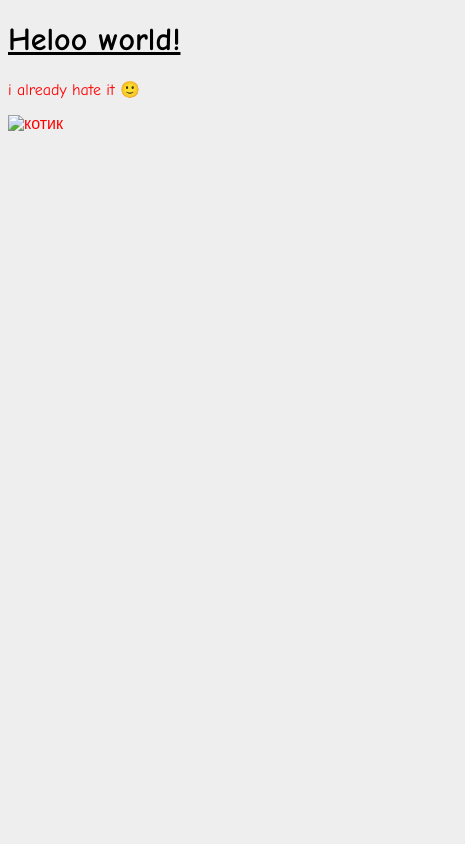
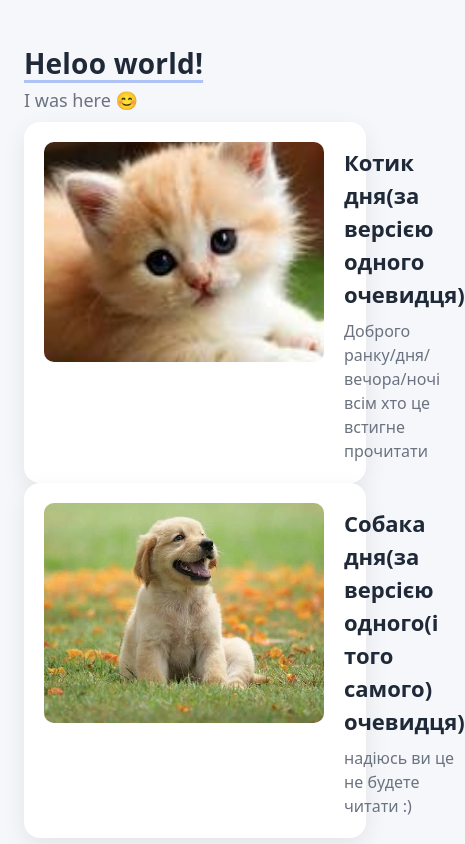
Before and after one commit to Juniour-j/Pm23_02, a website: page app/html/index.html in a window 390 px wide. Shown: the top 844 px of the page, 465 px wide, since content can reach past the window. Drawn offline with nearby package versions, Linux system fonts and the light colour scheme; files that its build step writes are made by us from their sources; files whose address does not match are found by name.

Commit message:
first laboratory work,base of html scss js

```diff
--- a/app/html/index.html
+++ b/app/html/index.html
@@ -1,15 +1,47 @@
-<!DOCTYPE html>
-<html>
+<!doctype html>
+<html lang="uk">
+<!--test comments -->
 <head>
-    <meta charset="UTF-8">
-    <title>I am tired,its first day</title>
-    <link rel="stylesheet" href="css/style.min.css">
+    <meta charset="utf-8" />
+    <title>Heloo world!</title>
+    <link rel="stylesheet" href="./css/style.min.css">
 </head>
 <body>
-<h1>Heloo world!</h1>
-<p>i already hate it 🙂</p>
-<img src="./img/test.jpg" alt="котик">
 
-<script src="js/script.min.js"></script>
+
+<main class="container"> <!--look in scss-->
+    <section class="hero">
+        <h1>Heloo world!</h1>
+        <p class="lead">I was here 😊</p>  <!--pruglusheno-->
+    </section>
+
+    <section class="card">
+        <img class="card__img" src="./img/test.jpg" alt="котик">
+        <div class="card__body">
+            <h2 class="card__title">Котик дня(за версією одного очевидця)</h2>
+            <p class="card__text">
+                Доброго ранку/дня/вечора/ночі всім хто це встигне прочитати
+            </p>
+        </div>
+    </section>
+    <section class="card">
+        <img class="card__img" src="./img/dog.jpg" alt="собачка">
+        <div class="card__body">
+            <h3 class="card__title">Собака дня(за версією одного(і того самого) очевидця)</h3>
+            <p class="card__text">
+                надіюсь ви це не будете читати :)
+            </p>
+        </div>
+    </section>
+
+</main>
+
+<footer class="site-footer">
+    <div class="container">
+        <small>pm_23_02 incorporation (why do you read this?)</small>
+    </div>
+</footer>
+
+<script src="./js/bundle.min.js"></script>
 </body>
 </html>
--- a/app/scss/style.scss
+++ b/app/scss/style.scss
@@ -1,14 +1,88 @@
+// тестував як писати коментар
+$bg:        #f5f7fb;
+$text:      #1f2937;
+$muted:     #6b7280;
+$primary:   #2563eb;
+$card-bg:   #ffffff;
+$radius:    16px;
+$shadow:    0 8px 24px rgba(0,0,0,.08);
 
-$font-color: red;
-$bg: #eee;
+* { box-sizing: border-box; }
+html, body { height: 100%; }
 
 body {
+  margin: 0;
   background: $bg;
-  font-family: Comic Sans MS, sans-serif;
-  color: $font-color;
+  color: $text;
+  font: 16px/1.5 system-ui, "Segoe UI", Arial, sans-serif;
+}
+
+img { max-width: 100%; height: auto; display: block; }
+
+.container {
+  max-width: 960px;
+  margin: 0 auto;
+  padding: 24px;
+}
+
+.hero {
+  padding: 24px 0 8px;
 
   h1 {
-    color: black;
-    text-decoration: underline;
+    margin: 0 0 8px;
+    font-size: clamp(28px, 4vw, 42px);
+    line-height: 1.1;
+    letter-spacing: .2px;
+    text-decoration: underline 3px rgba($primary, .35);
+    text-underline-offset: 6px;
+  }
+
+  .lead {
+    margin: 0;
+    color: $muted;
+    font-size: 18px;
   }
 }
+
+.card {
+  display: grid;
+  grid-template-columns: 280px 1fr;
+  gap: 20px;
+  background: $card-bg;
+  border-radius: $radius;
+  box-shadow: $shadow;
+  padding: 20px;
+  align-items: start;
+}
+
+.card__img {
+  width: 100%;
+  height: 220px;
+  object-fit: cover;
+  border-radius: $radius - 6px;
+  user-select: none;
+}
+
+.card__body { padding-top: 4px; }
+
+.card__title {
+  margin: 0 0 8px;
+  font-size: 22px;
+}
+
+.card__text {
+  margin: 0;
+  color: $muted;
+}
+
+.site-footer {
+  margin-top: 240px;
+  border-top: 1px solid rgba(0,0,0,.06);
+  background: #fff;
+  color: $muted;
+
+  .container {
+    padding-top: 16px;
+    padding-bottom: 16px;
+  }
+}
--- a/gulpfile.js
+++ b/gulpfile.js
@@ -27,9 +27,9 @@ function html() {
 
 function styles() {
     return src(paths.scss.src)
-        .pipe(sass().on("error", sass.logError))
+        .pipe(sass().on("error", sass.logError)) // не падай ти нам ще треба :)
         .pipe(cssnano())
-        .pipe(rename({ suffix: ".min" }))
+        .pipe(rename({ suffix: ".min" })) // style.min.css
         .pipe(dest(paths.scss.dest))
         .pipe(browserSync.stream());
 }
```
Also changed, not shown: package.json (added, +18 -0 lines), app/img/dog.jpg (added), 1 other file.
